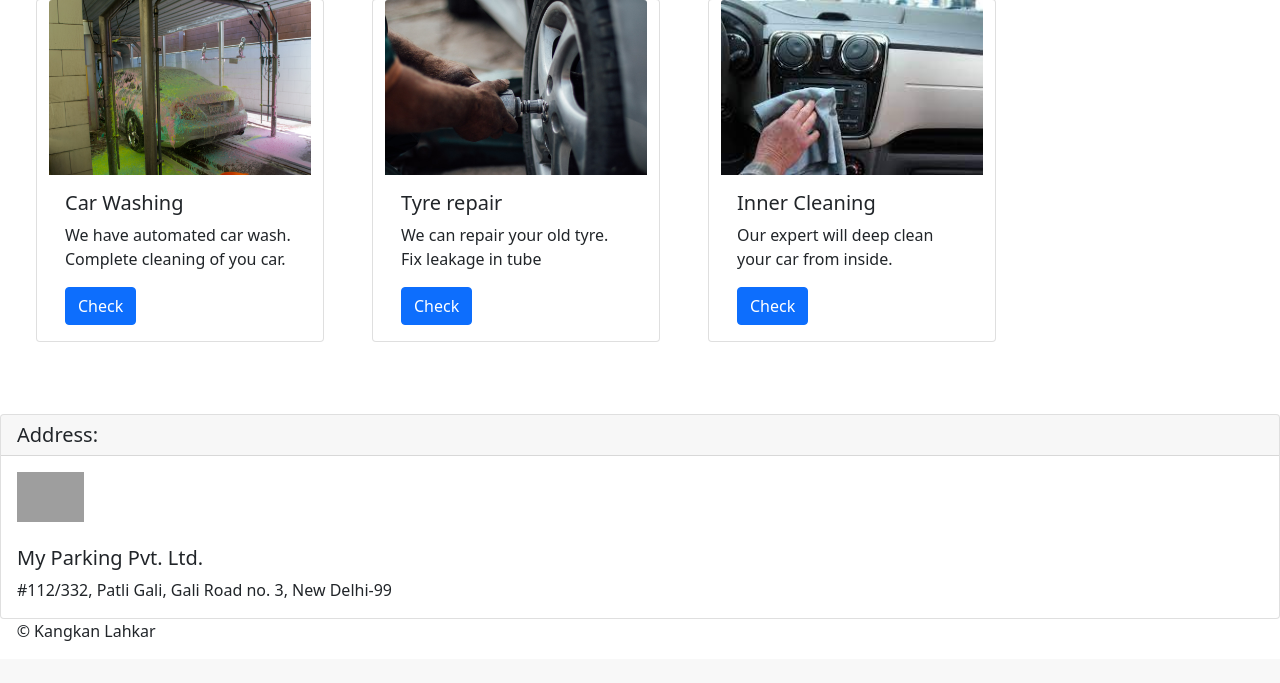
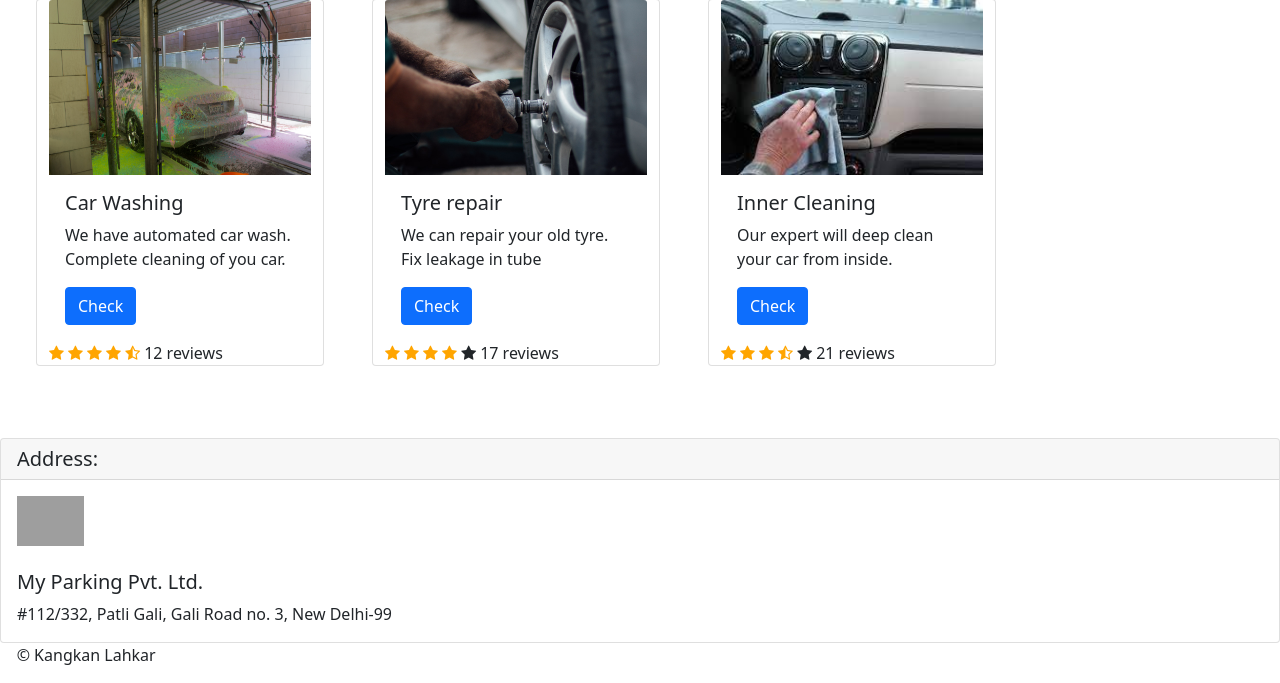
Before and after one commit to kangkan1/parking, a Django app: page / in a window 1280 px wide. Shown: the part 557-1240 px from the top of the page. Before the commit the page ends 1198 px from the top, so only its background shows below. Run offline with Django 3.2, Linux system fonts and the light colour scheme; data comes from the database, SQL or seed files in the repository; both versions use the stored data as it was after the commit; some libraries are stand-ins or nearby versions; grey boxes are pictures that could not be loaded.

Commit message:
Star reviews introduced

```diff
--- a/templates/index.html
+++ b/templates/index.html
@@ -6,6 +6,12 @@
         <script src="https://cdn.jsdelivr.net/npm/bootstrap@5.1.3/dist/js/bootstrap.bundle.min.js" integrity="sha384-ka7Sk0Gln4gmtz2MlQnikT1wXgYsOg+OMhuP+IlRH9sENBO0LRn5q+8nbTov4+1p" crossorigin="anonymous"></script>
         <link href="https://cdn.jsdelivr.net/npm/bootstrap@5.1.3/dist/css/bootstrap.min.css" rel="stylesheet" integrity="sha384-1BmE4kWBq78iYhFldvKuhfTAU6auU8tT94WrHftjDbrCEXSU1oBoqyl2QvZ6jIW3" crossorigin="anonymous">
         <link rel="stylesheet" href="https://cdn.jsdelivr.net/npm/bootstrap-icons@1.7.0/font/bootstrap-icons.css">
+        <link rel="stylesheet" href="https://cdnjs.cloudflare.com/ajax/libs/font-awesome/4.7.0/css/font-awesome.min.css">
+        <style>
+            .checked {
+              color: orange;
+            }
+        </style>
     </head>
 <body>
     <div>
@@ -120,6 +126,14 @@
                 <p class="card-text">We have automated car wash. Complete cleaning of you car.</p>
                 <a href="/other_services" class="btn btn-primary">Check</a>
             </div>
+            <div>
+                <span class="fa fa-star checked"></span>
+                <span class="fa fa-star checked"></span>
+                <span class="fa fa-star checked"></span>
+                <span class="fa fa-star checked"></span>
+                <span class="fa fa-star-half-o checked"></span>
+                <span>12 reviews</span>
+            </div>
         </div>
         <div class="card mx-4 my-4" style="width: 18rem;cursor:hand;" onclick="location.href='/other_services';">
             <img src="/static/img/tyre_repair.jpg" class="card-img-top" alt="...">
@@ -128,6 +142,14 @@
                 <p class="card-text">We can repair your old tyre. Fix leakage in tube</p>
                 <a href="/other_services" class="btn btn-primary">Check</a>
             </div>
+            <div>
+                <span class="fa fa-star checked"></span>
+                <span class="fa fa-star checked"></span>
+                <span class="fa fa-star checked"></span>
+                <span class="fa fa-star checked"></span>
+                <span class="fa fa-star"></span>
+                <span>17 reviews</span>
+            </div>
         </div>
         <div class="card mx-4 my-4" style="width: 18rem;cursor:hand;" onclick="location.href='/other_services';">
             <img src="/static/img/inner_cleaning.jpg" class="card-img-top" alt="...">
@@ -135,6 +157,14 @@
                 <h5 class="card-title">Inner Cleaning</h5>
                 <p class="card-text">Our expert will deep clean your car from inside.</p>
                 <a href="/other_services" class="btn btn-primary">Check</a>
+            </div>
+            <div>
+                <span class="fa fa-star checked"></span>
+                <span class="fa fa-star checked"></span>
+                <span class="fa fa-star checked"></span>
+                <span class="fa fa fa-star-half-o checked"></span>
+                <span class="fa fa-star"></span>
+                <span>21 reviews</span>
             </div>
         </div>
 
```
Also changed, not shown: db.sqlite3.
